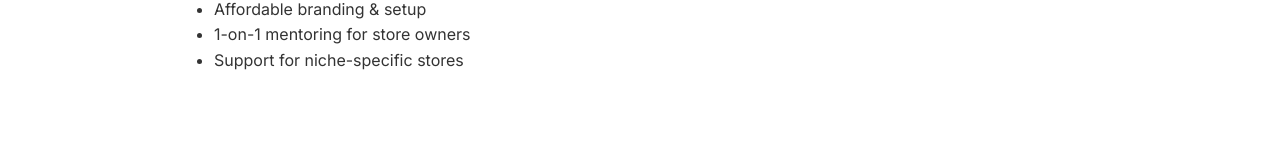
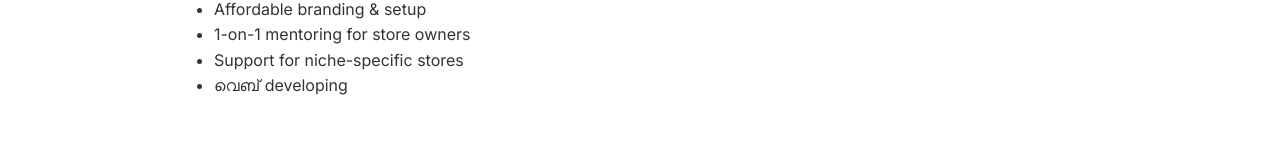
Before and after one commit to seed-07/Seed07, a plain HTML site: page index.html in a window 1280 px wide. Shown: the part 572-732 px from the top of the page. Drawn offline with nearby package versions, Linux system fonts and the light colour scheme.

Commit message:
Update index.html

```diff
--- a/index.html
+++ b/index.html
@@ -3,6 +3,7 @@
 <head>
   <meta charset="UTF-8" />
   <meta name="viewport" content="width=device-width, initial-scale=1.0"/>
+
   <title>Seed – Start, Build, Grow</title>
   <link href="https://fonts.googleapis.com/css2?family=Inter:wght@400;600&display=swap" rel="stylesheet">
   <link href="https://unpkg.com/aos@2.3.1/dist/aos.css" rel="stylesheet">
@@ -147,6 +148,7 @@
       <li>Affordable branding & setup</li>
       <li>1-on-1 mentoring for store owners</li>
       <li>Support for niche-specific stores</li>
+      <li>വെബ് developing</li>
     </ul>
   </section>
 
```
